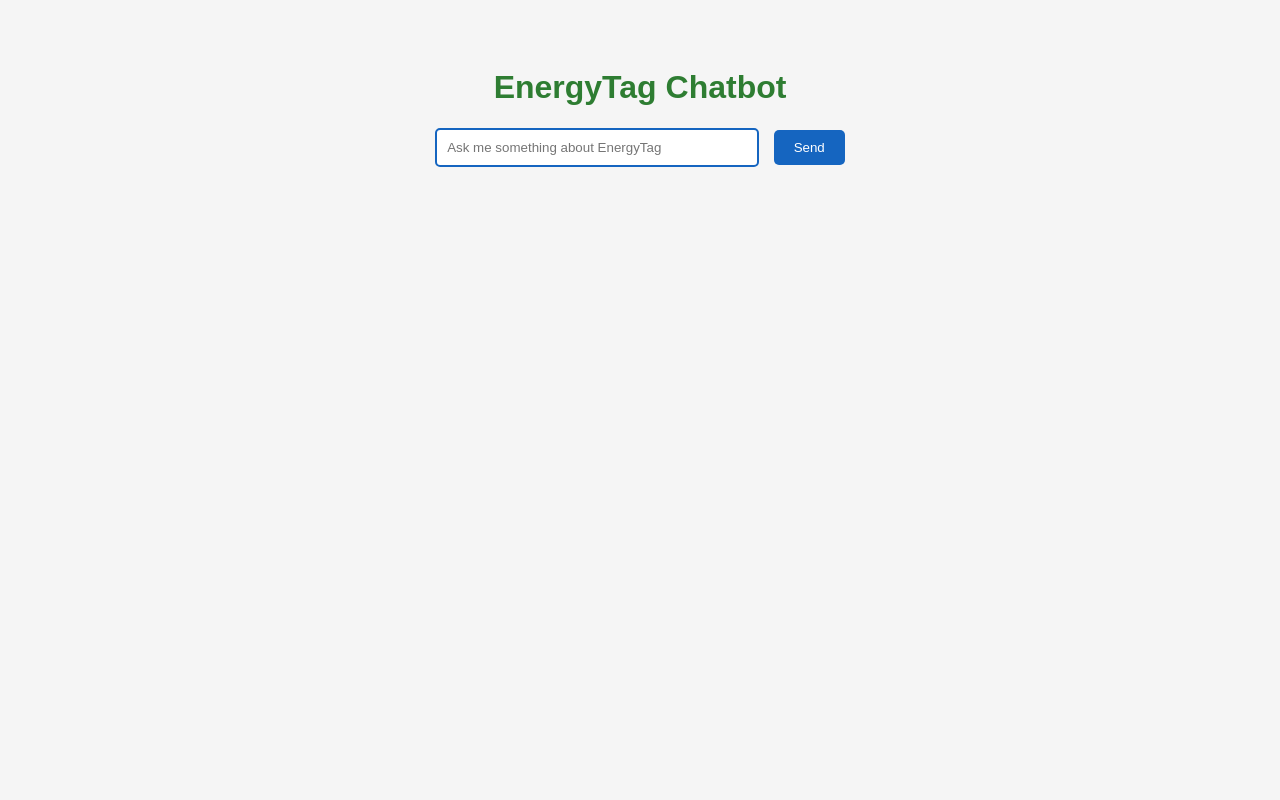
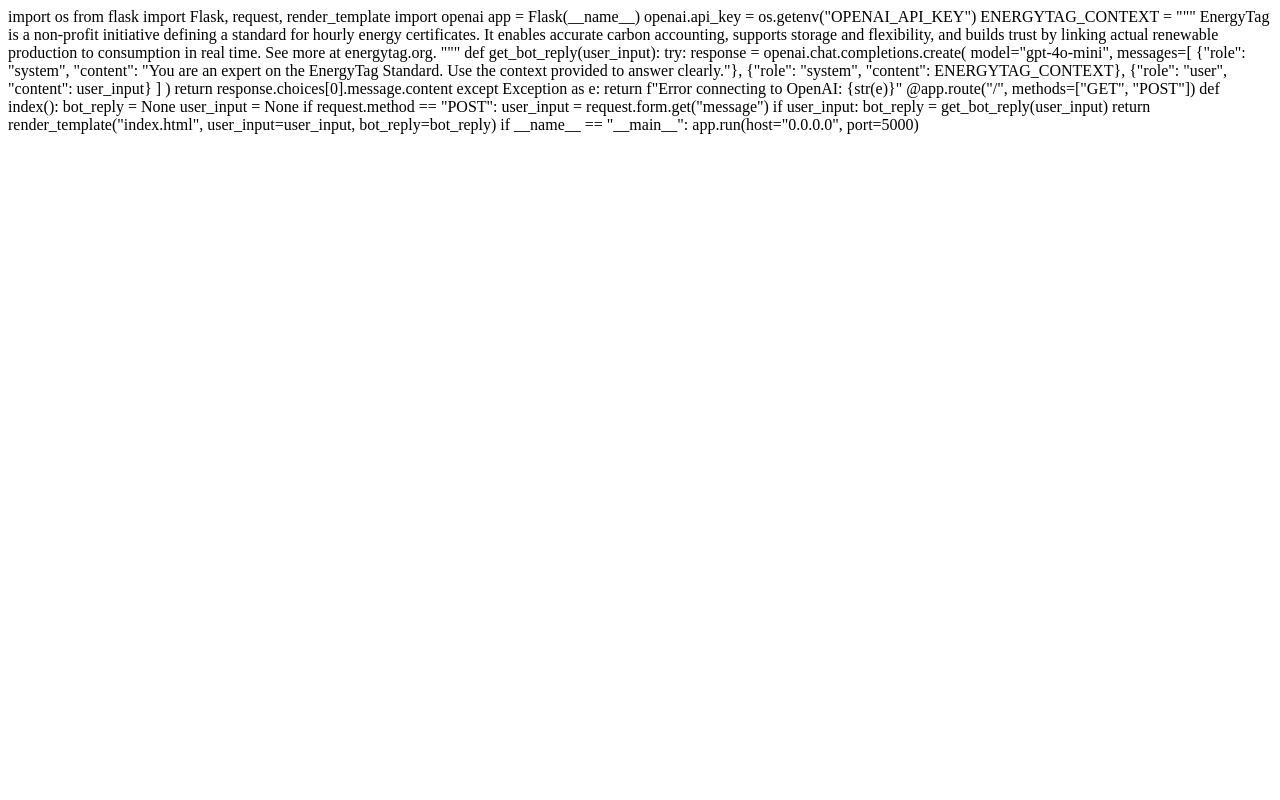
Before and after one commit to yevheniia2022/Chatbot-Project, a Flask app: page / in a window 1280 px wide. Run offline with Flask 3, Linux system fonts and the light colour scheme.

Commit message:
index.html

```diff
--- a/templates/index.html
+++ b/templates/index.html
@@ -1,59 +1,43 @@
-<!DOCTYPE html>
-<html>
-<head>
-    <title>EnergyTag Chatbot</title>
-    <style>
-        body {
-            font-family: Arial, sans-serif;
-            background-color: #F5F5F5;
-            color: #212121;
-            text-align: center;
-            padding: 40px;
-        }
-        h1 { color: #2E7D32; }
-        form { margin: 20px 0; }
-        input[type="text"] {
-            padding: 10px;
-            width: 300px;
-            border: 2px solid #1565C0;
-            border-radius: 5px;
-        }
-        button {
-            background-color: #1565C0;
-            color: white;
-            padding: 10px 20px;
-            border: none;
-            border-radius: 5px;
-            margin-left: 10px;
-            cursor: pointer;
-        }
-        button:hover { background-color: #2E7D32; }
-        .chat-box {
-            margin-top: 30px;
-            padding: 20px;
-            background-color: white;
-            border: 1px solid #ddd;
-            border-radius: 8px;
-            display: inline-block;
-            text-align: left;
-            max-width: 600px;
-        }
-        .user { color: #1565C0; font-weight: bold; }
-        .bot { color: #2E7D32; font-weight: bold; }
-    </style>
-</head>
-<body>
-    <h1>EnergyTag Chatbot</h1>
-    <form method="POST">
-        <input type="text" name="message" placeholder="Ask me something about EnergyTag" required>
-        <button type="submit">Send</button>
-    </form>
+import os
+from flask import Flask, request, render_template
+import openai
 
-    {% if user_input %}
-    <div class="chat-box">
-        <p><span class="user">You:</span> {{ user_input }}</p>
-        <p><span class="bot">Bot:</span> {{ bot_reply }}</p>
-    </div>
-    {% endif %}
-</body>
-</html>
+app = Flask(__name__)
+
+openai.api_key = os.getenv("OPENAI_API_KEY")
+
+ENERGYTAG_CONTEXT = """
+EnergyTag is a non-profit initiative defining a standard for hourly energy certificates.
+It enables accurate carbon accounting, supports storage and flexibility, and builds trust
+by linking actual renewable production to consumption in real time.
+See more at energytag.org.
+"""
+
+def get_bot_reply(user_input):
+    try:
+        response = openai.chat.completions.create(
+            model="gpt-4o-mini",
+            messages=[
+                {"role": "system", "content": "You are an expert on the EnergyTag Standard. Use the context provided to answer clearly."},
+                {"role": "system", "content": ENERGYTAG_CONTEXT},
+                {"role": "user", "content": user_input}
+            ]
+        )
+        return response.choices[0].message.content
+    except Exception as e:
+        return f"Error connecting to OpenAI: {str(e)}"
+
+@app.route("/", methods=["GET", "POST"])
+def index():
+    bot_reply = None
+    user_input = None
+
+    if request.method == "POST":
+        user_input = request.form.get("message")
+        if user_input:
+            bot_reply = get_bot_reply(user_input)
+
+    return render_template("index.html", user_input=user_input, bot_reply=bot_reply)
+
+if __name__ == "__main__":
+    app.run(host="0.0.0.0", port=5000)
```
